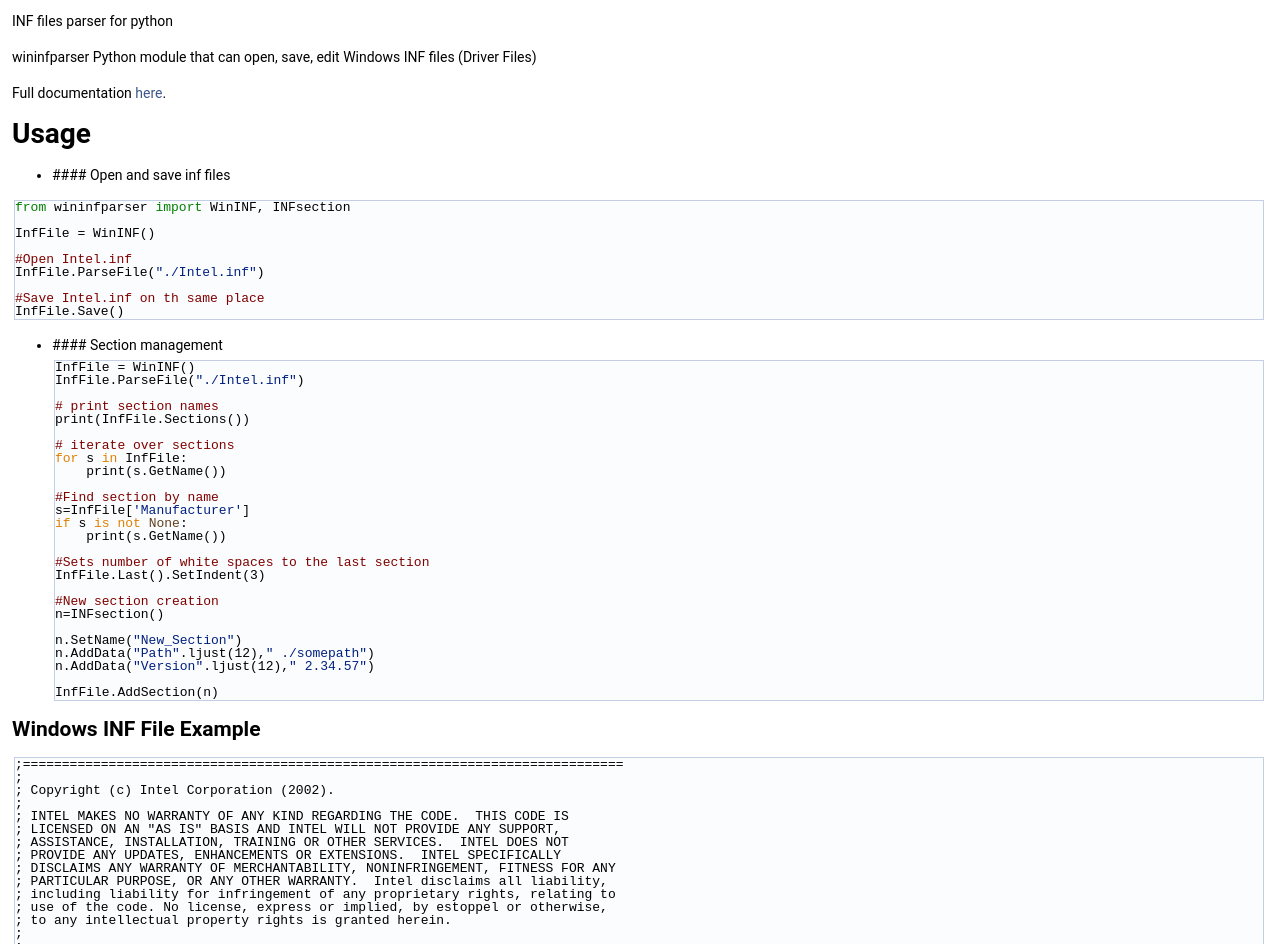
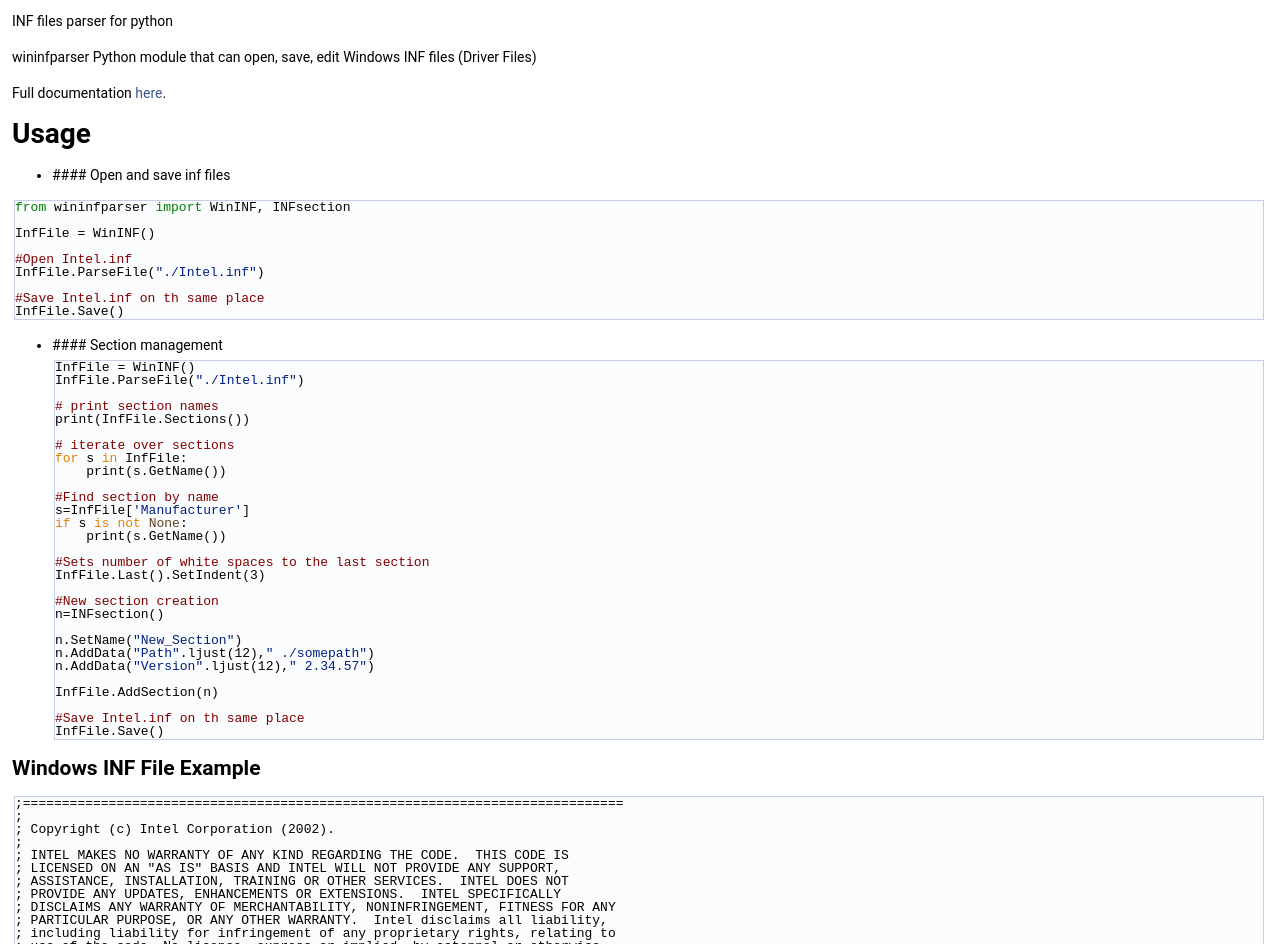
Before and after one commit to arutar/wininfparser, a plain HTML site: page md__r_e_a_d_m_e.html in a window 1280 px wide. Shown: the part 156-1100 px from the top of the page. Drawn offline with Linux system fonts and the light colour scheme.

Commit message:
deploy: 04a0b7d242c6a5ca92153c42d97d98cd2f250b91

```diff
--- a/md__r_e_a_d_m_e.html
+++ b/md__r_e_a_d_m_e.html
@@ -109,6 +109,9 @@ $(function() {
 <div class="line">n.AddData(<span class="stringliteral">&quot;Version&quot;</span>.ljust(12),<span class="stringliteral">&quot; 2.34.57&quot;</span>)</div>
 <div class="line"> </div>
 <div class="line">InfFile.AddSection(n)</div>
+<div class="line"> </div>
+<div class="line"><span class="comment">#Save Intel.inf on th same place</span></div>
+<div class="line">InfFile.Save()</div>
 </div><!-- fragment --></li>
 </ul>
 <h2>Windows INF File Example</h2>
```
